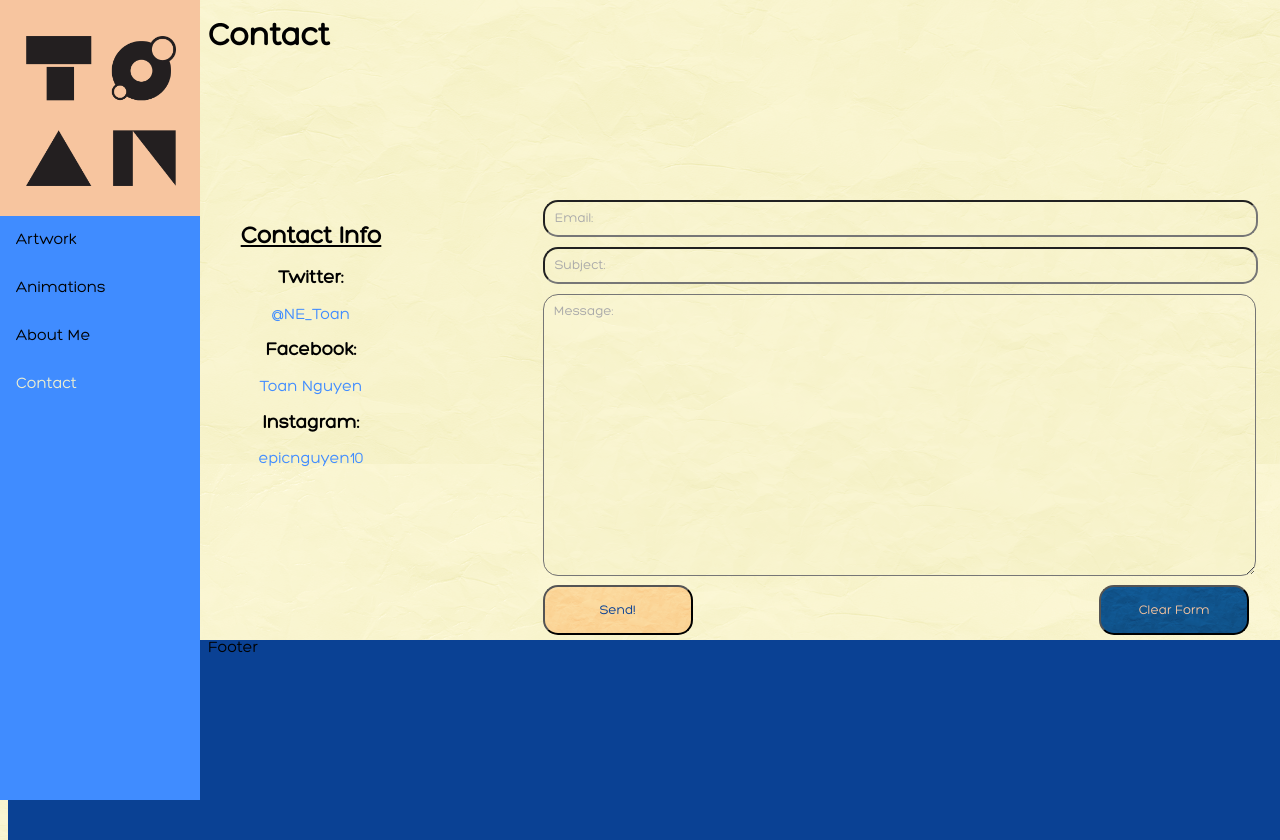
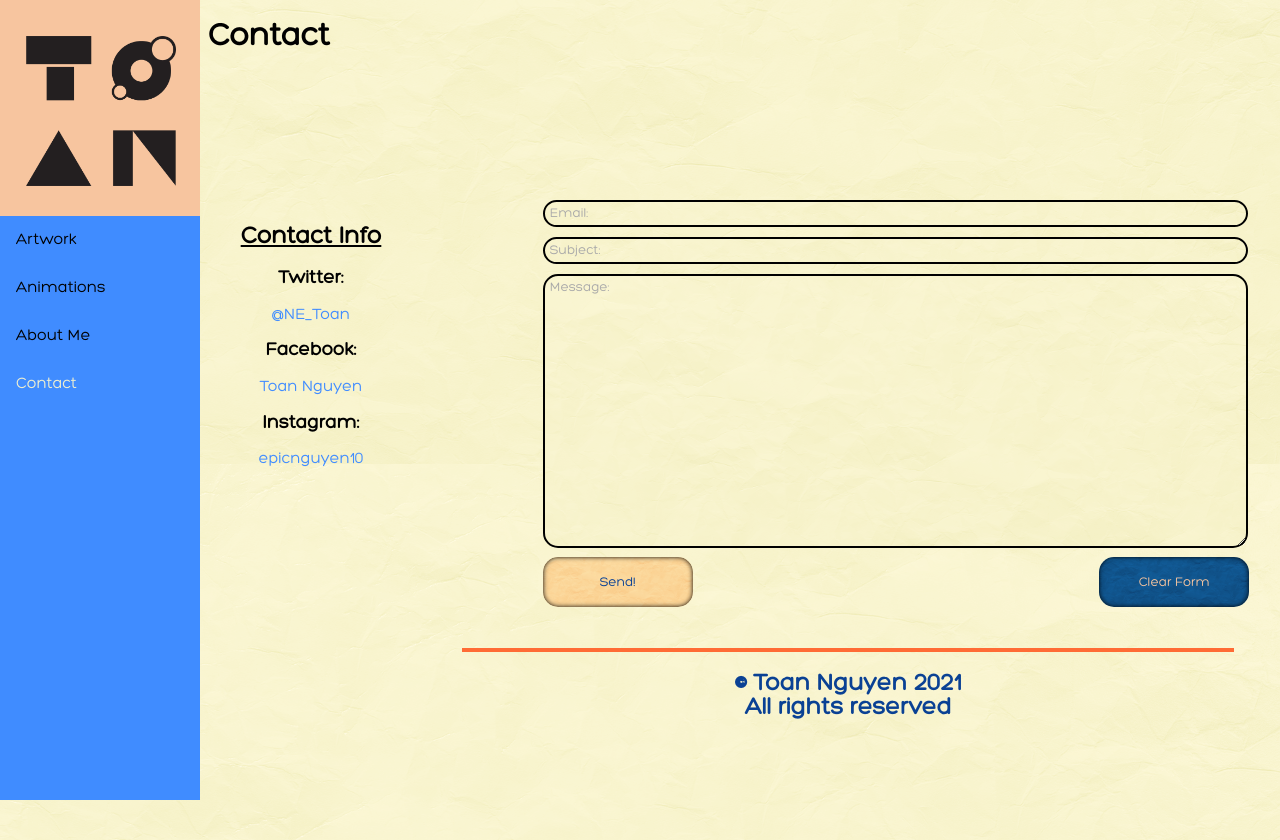
Before and after one commit to Epicnguyen/epicnguyen.github.io, a plain HTML site: page contact.html in a window 1280 px wide. Shown: the top 840 px of the page. Drawn offline with Linux system fonts and the light colour scheme.

Commit message:
altering footers

```diff
--- a/contact.html
+++ b/contact.html
@@ -39,6 +39,10 @@
       </div>
     </main>
 
-    <footer>Footer</footer>
+    <footer>
+      <hr/>
+      <h2>&copy; Toan Nguyen 2021<br/> All rights reserved</h2>
+    </footer>
+
   </body>
 </html>
--- a/css/artstyle.css
+++ b/css/artstyle.css
@@ -1,3 +1,17 @@
+/* import hero font */
+
+@font-face {
+  font-family: "Hero";
+  src:url('../assets/Fonts/Hero/Hero.otf');
+  font-style: normal;
+}
+
+@font-face {
+  font-family: "Hero";
+  src:url('../assets/Fonts/Hero/Hero.otf');
+  font-weight: lighter;
+}
+
 * {
     box-sizing: border-box;
 }
@@ -9,12 +23,12 @@ body {
   background-size:cover;
   background-blend-mode: overlay;
   background-position: center;
-  font-family: Hero, Quicksand, sans-serif;
+  font-family: 'Hero', Quicksand, sans-serif;
 
 }
 
 h2 {
-  font-family: September, Hero, sans-serif;
+  font-family: September, 'Hero', sans-serif;
 }
 /* Style the side navigation */
 nav {
@@ -63,7 +77,7 @@ nav img:hover {
 }
 /* Style the content */
 .content {
-    font-family: Hero, Quicksand, sans-serif;
+    font-family: 'Hero', Quicksand, sans-serif;
     margin-left: 200px;
     padding-left: 20px;
 }
@@ -168,9 +182,15 @@ nav img:hover {
 }
 
 
-.footer {
+footer {
+  text-align: center;
   padding-left: 200px;
-  font-family: Hero, Quicksand, sans-serif;
+  font-family: 'Hero', Quicksand, sans-serif;
   height: 100px;
-  background-color: #0a4194;
+  color: #0a4194;
 }
+
+footer hr {
+  border:1px solid #ff6b35;
+  width:50vw;
+}
--- a/css/contact.css
+++ b/css/contact.css
@@ -99,7 +99,7 @@ header {
 }
 
 /* set layout for mobile */
-@media screen and (max-width:900px) {
+@media screen and (max-width:1000px) {
 
   input {
     background-color:#efefd0;
@@ -110,6 +110,7 @@ header {
     background-repeat:no-repeat;
     background-attachment:fixed;
     color:darkgrey;
+    border: 2px solid black;
     border-radius: 15px;
     width:90%;
     margin-left: 4%;
@@ -124,7 +125,14 @@ header {
     padding:10px;
     margin-top: 5px;
     margin-bottom:5px;
+    border: none;
+    box-shadow: 0px 0px 5px black inset;
   }
+
+  input[type="submit"]:hover, input[type="reset"]:hover {
+    box-shadow:0px 0px 5px black;
+  }
+
 
   input[type="submit"] {
     background-color:#f7c59f;
@@ -146,6 +154,7 @@ header {
     background-position: center;
     background-repeat:no-repeat;
     background-attachment:fixed;
+    border: 2px solid black;
     border-radius: 15px;
     color:darkgrey;
     width:90%;
@@ -166,7 +175,7 @@ header {
 }
 /*set layout for website */
 
-@media screen and (min-width:900px) {
+@media screen and (min-width:1000px) {
 
   div {
     display: block;
@@ -203,13 +212,14 @@ header {
     background-position: center;
     background-repeat:no-repeat;
     background-attachment:fixed;
+    border: 2px solid black;
     border-radius: 15px;
     color:darkgrey;
     width:90%;
     margin-left: 4%;
     margin-right: 4%;
     margin-bottom:10px;
-    padding:10px;
+    padding:5px;
   }
 
   input[type="submit"], input[type="reset"] {
@@ -218,6 +228,12 @@ header {
     padding:10px;
     margin-top: 5px;
     margin-bottom:5px;
+    border:0px;
+    box-shadow: 0px 0px 5px black inset;
+  }
+
+  input[type="submit"]:hover, input[type="reset"]:hover {
+    box-shadow:0px 0px 5px black;
   }
 
   input[type="submit"] {
@@ -240,28 +256,39 @@ header {
     background-position: center;
     background-repeat:no-repeat;
     background-attachment:fixed;
+    border: 2px solid black;
     border-radius: 15px;
     color:darkgrey;
     width:90%;
     margin-left: 4%;
     margin-right: 4%;
-    padding:10px;
+    padding:5px;
   }
   footer {
     position: absolute;
     top:80vh;
-    padding-left: 200px;
-    font-family: Hero, Quicksand, sans-serif;
+    font-family: September, 'Hero', Quicksand, sans-serif;
     width:100%;
     height:200px;
-    background-color: #0a4194;
+    color: #0a4194;
   }
+  footer hr {
+    border: 2px solid #ff6b35;
+    width:60vw;
+  }
+
 
 }
 
 footer {
+  text-align: center;
   padding-left: 200px;
-  font-family: 'Hero', Quicksand, sans-serif;
+  font-family: September, 'Hero', Quicksand, sans-serif;
   height:200px;
-  background-color: #0a4194;
+  color: #0a4194;
 }
+
+footer hr {
+  border: 2px solid #ff6b35;
+  width:60vw;
+}
--- a/css/style.css
+++ b/css/style.css
@@ -1,3 +1,16 @@
+/* import hero font */
+
+@font-face {
+  font-family: "Hero";
+  src:url('../assets/Fonts/Hero/Hero.otf');
+  font-style: normal;
+}
+
+@font-face {
+  font-family: "Hero";
+  src:url('../assets/Fonts/Hero/Hero.otf');
+  font-weight: lighter;
+}
 
 body {
   height: 100%;
```
Also changed, not shown: artwork.html (+4 -3 lines).
